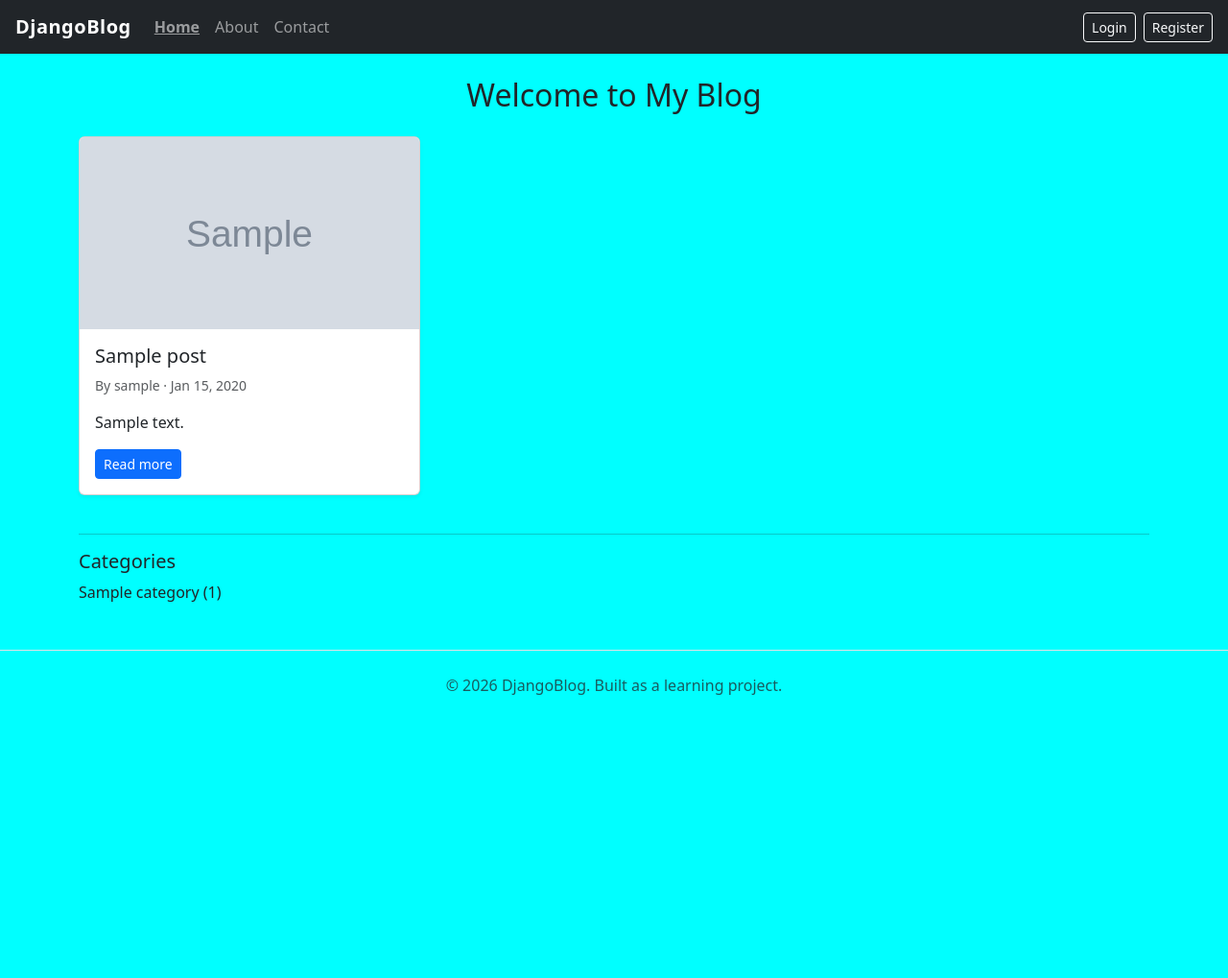
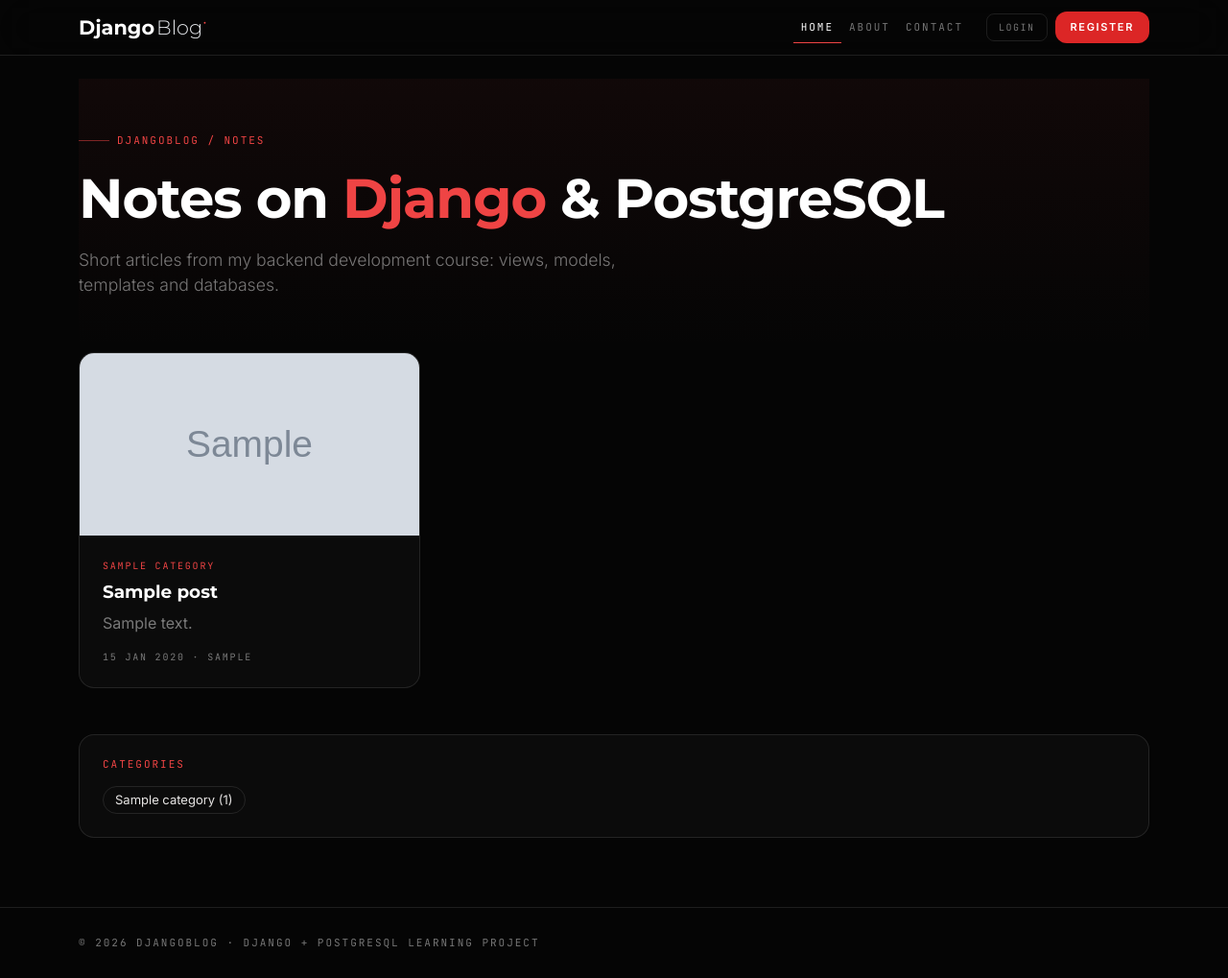
Before and after one commit to DishanSPX/DJANGOBLOG, a Django app: page / in a window 1280 px wide. Shown: the whole page at 96% size. Before the commit the page ends 724 px from the top, so only its background shows below. Run offline with Django 5.2, Linux system fonts and the light colour scheme; tables that the repository leaves empty hold one stand-in row (values such as "Sample post"); grey boxes marked "Sample" are stand-in pictures.

Commit message:
Update Project

```diff
--- a/blog/static/blog/css/style.css
+++ b/blog/static/blog/css/style.css
@@ -1,13 +1,31 @@
-body {
-    background-color: aqua;
-}
-
-.navbar-brand {
-    font-weight: bold;
-    letter-spacing: 0.5px;
-}
-
-.card-img-top {
-  height: 200px;
-  object-fit: cover;
-}
+:root{--bg:#050505;--panel:#0b0b0b;--border:rgba(255,255,255,.1);--fg:#e7e5e4;--heading:#fff;--muted:rgba(255,255,255,.45);--red:#ef4444;--red6:#dc2626}
+html,body{background:var(--bg);color:var(--fg);font-family:Inter,system-ui,sans-serif}
+a{color:var(--red);text-decoration:none}a:hover{color:#f87171}
+h1,h2,h3,h4,h5{font-family:Montserrat,sans-serif;color:var(--heading)}
+.mono{font-family:"JetBrains Mono",ui-monospace,monospace;text-transform:uppercase;letter-spacing:.18em;font-size:11px}
+.tiny{font-size:10px}.muted{color:var(--muted)!important}.red{color:var(--red)!important}
+.site-nav{background:rgba(5,5,5,.8);backdrop-filter:blur(24px);border-bottom:1px solid var(--border)}
+.brand{font-family:Montserrat,sans-serif;font-size:1.3rem}.brand .b1{font-weight:700;color:#fff}.brand .b2{font-weight:300;color:#e5e7eb;margin-left:2px}.brand sup{color:var(--red)}
+.site-nav .nav-link{color:var(--muted)}.site-nav .nav-link:hover{color:#fff}.site-nav .nav-link.active{color:#fff;border-bottom:1px solid var(--red)}
+.btn-ghost{display:inline-block;border:1px solid var(--border);border-radius:8px;padding:6px 12px;background:transparent;color:var(--muted);font-family:"JetBrains Mono",monospace;font-size:10px;text-transform:uppercase;letter-spacing:.15em}
+.btn-ghost:hover{border-color:rgba(239,68,68,.4);color:var(--red)}.btn-ghost.danger{color:#f87171}
+.btn-red,.btn-primary{display:inline-block;background:var(--red6);border:0;border-radius:12px;padding:8px 16px;color:#fff;font-size:11px;font-weight:700;text-transform:uppercase;letter-spacing:.15em}.btn-red:hover,.btn-primary:hover{background:var(--red);color:#fff}
+.hero{padding:56px 0 40px;background:linear-gradient(to bottom,rgba(239,68,68,.05),transparent)}
+.eyebrow{display:flex;align-items:center;gap:8px;margin-bottom:20px}.eyebrow .line{width:32px;height:1px;background:rgba(239,68,68,.5)}
+.hero-title{font-weight:700;font-size:clamp(2.2rem,5vw,3.6rem);line-height:1.1;letter-spacing:-.02em}
+.hero-sub{max-width:640px;margin-top:20px;font-size:1.1rem;font-weight:300;color:rgba(255,255,255,.45)}
+.post-card{background:var(--panel);border:1px solid var(--border);border-radius:16px;overflow:hidden;transition:.3s}
+.post-card:hover{transform:translateY(-4px);border-color:rgba(239,68,68,.4);box-shadow:0 0 40px rgba(220,38,38,.15)}
+.thumb img,.noimg{width:100%;height:190px;object-fit:cover;display:block}
+.noimg{display:flex;align-items:center;justify-content:center;background:radial-gradient(circle at 30% 20%,rgba(220,38,38,.35),transparent 60%),#111;color:rgba(255,255,255,.6)}
+.card-h{font-size:1.15rem;font-weight:700;line-height:1.3}.card-h a{color:#fff}.card-h a:hover{color:var(--red)}
+.panel{background:var(--panel);border:1px solid var(--border);border-radius:16px;padding:24px}
+.chip{border:1px solid var(--border);border-radius:999px;padding:4px 12px;font-size:13px;color:var(--fg)}
+.article{max-width:760px}.article-title{font-size:clamp(2rem,4vw,3rem)}.article-img{width:100%;border-radius:16px;border:1px solid var(--border)}
+.article-body{font-size:1.05rem;line-height:1.8;color:#d6d3d1}
+.site-footer{border-top:1px solid var(--border);padding:28px 0;margin-top:48px;color:var(--muted)}
+.card,.form-control,.form-select,.list-group-item{background:var(--panel);color:var(--fg);border-color:var(--border)}
+.form-control:focus,.form-select:focus{background:#111;color:#fff;border-color:rgba(239,68,68,.5);box-shadow:none}
+.form-label,label{color:var(--fg)}.text-muted{color:var(--muted)!important}
+.pagination .page-link{background:var(--panel);border-color:var(--border);color:var(--fg)}.pagination .active .page-link{background:var(--red6);border-color:var(--red6)}
+.alert{border-radius:12px}
--- a/blog/templates/blog/base.html
+++ b/blog/templates/blog/base.html
@@ -3,50 +3,46 @@
 <html lang="en">
 <head>
   <meta charset="UTF-8">
+  <meta name="viewport" content="width=device-width, initial-scale=1">
   <title>{% block title %}DjangoBlog{% endblock %}</title>
+  <link rel="preconnect" href="https://fonts.googleapis.com">
+  <link href="https://fonts.googleapis.com/css2?family=Inter:wght@300;400;600&family=Montserrat:wght@300;700&family=JetBrains+Mono:wght@400;700&display=swap" rel="stylesheet">
   <link href="https://cdn.jsdelivr.net/npm/bootstrap@5.3.3/dist/css/bootstrap.min.css" rel="stylesheet">
   <link rel="stylesheet" href="{% static 'blog/css/style.css' %}">
 </head>
 <body>
-  <nav class="navbar navbar-expand-lg navbar-dark bg-dark px-3">
-    <a class="navbar-brand" href="{% url 'home' %}">DjangoBlog</a>
-    <button class="navbar-toggler" type="button" data-bs-toggle="collapse" data-bs-target="#navMenu">
-      <span class="navbar-toggler-icon"></span>
-    </button>
-    <div class="collapse navbar-collapse" id="navMenu">
-      <div class="navbar-nav me-auto">
-        <a class="nav-link {% if request.resolver_match.url_name == 'home' %}fw-bold text-decoration-underline{% endif %}" href="{% url 'home' %}">Home</a>
-        <a class="nav-link {% if request.resolver_match.url_name == 'about' %}fw-bold text-decoration-underline{% endif %}" href="{% url 'about' %}">About</a>
-        <a class="nav-link {% if request.resolver_match.url_name == 'contact' %}fw-bold text-decoration-underline{% endif %}" href="{% url 'contact' %}">Contact</a>
-      </div>
-      <div class="navbar-nav">
-        {% if request.user.is_authenticated %}
-          <a class="btn btn-outline-light btn-sm me-2 my-1" href="{% url 'post_create' %}">New Post</a>
-          <a class="nav-link {% if request.resolver_match.url_name == 'my_posts' %}fw-bold text-decoration-underline{% endif %}" href="{% url 'my_posts' %}">My Posts</a>
-          <span class="navbar-text text-white me-2">Hi, {{ request.user.username }}</span>
-          <form method="post" action="{% url 'logout' %}" class="d-inline">
-            {% csrf_token %}
-            <button type="submit" class="btn btn-outline-light btn-sm my-1">Logout</button>
-          </form>
-        {% else %}
-          <a class="btn btn-outline-light btn-sm me-2 my-1" href="{% url 'login' %}">Login</a>
-          <a class="btn btn-outline-light btn-sm my-1" href="{% url 'register' %}">Register</a>
-        {% endif %}
+  <nav class="navbar navbar-expand-lg navbar-dark site-nav sticky-top">
+    <div class="container">
+      <a class="navbar-brand brand" href="{% url 'home' %}"><span class="b1">Django</span><span class="b2">Blog</span><sup>&bull;</sup></a>
+      <button class="navbar-toggler" type="button" data-bs-toggle="collapse" data-bs-target="#navMenu"><span class="navbar-toggler-icon"></span></button>
+      <div class="collapse navbar-collapse" id="navMenu">
+        <div class="navbar-nav ms-auto me-3">
+          <a class="nav-link mono {% if request.resolver_match.url_name == 'home' %}active{% endif %}" href="{% url 'home' %}">Home</a>
+          <a class="nav-link mono {% if request.resolver_match.url_name == 'about' %}active{% endif %}" href="{% url 'about' %}">About</a>
+          <a class="nav-link mono {% if request.resolver_match.url_name == 'contact' %}active{% endif %}" href="{% url 'contact' %}">Contact</a>
+          {% if request.user.is_authenticated %}<a class="nav-link mono {% if request.resolver_match.url_name == 'my_posts' %}active{% endif %}" href="{% url 'my_posts' %}">My Posts</a>{% endif %}
+        </div>
+        <div class="d-flex align-items-center gap-2">
+          {% if request.user.is_authenticated %}
+            <a class="btn-ghost" href="{% url 'post_create' %}">New Post</a>
+            <span class="mono muted small">Hi, {{ request.user.username }}</span>
+            <form method="post" action="{% url 'logout' %}" class="d-inline">{% csrf_token %}<button type="submit" class="btn-ghost">Logout</button></form>
+          {% else %}
+            <a class="btn-ghost" href="{% url 'login' %}">Login</a>
+            <a class="btn-red" href="{% url 'register' %}">Register</a>
+          {% endif %}
+        </div>
       </div>
     </div>
   </nav>
   {% if messages %}
-    <div class="container mt-3">
-      {% for message in messages %}
-        <div class="alert alert-{{ message.tags }}">{{ message }}</div>
-      {% endfor %}
-    </div>
+    <div class="container mt-3">{% for message in messages %}<div class="alert alert-{{ message.tags }}">{{ message }}</div>{% endfor %}</div>
   {% endif %}
-  <div class="container mt-4">
+  <main class="container py-4">
     {% block content %}{% endblock %}
-  </div>
-  <footer class="text-center text-muted py-4 mt-5 border-top">
-    <p>&copy; 2026 DjangoBlog. Built as a learning project.</p>
+  </main>
+  <footer class="site-footer">
+    <div class="container mono">&copy; 2026 DjangoBlog &middot; Django + PostgreSQL learning project</div>
   </footer>
   <script src="https://cdn.jsdelivr.net/npm/bootstrap@5.3.3/dist/js/bootstrap.bundle.min.js"></script>
 </body>
--- a/blog/templates/blog/partials/_post_card.html
+++ b/blog/templates/blog/partials/_post_card.html
@@ -1,19 +1,16 @@
-<div class="col-md-4 mb-4">
-  <div class="card h-100 shadow-sm">
-    {% if post.cover_image %}
-      <img src="{{ post.cover_image.url }}" class="card-img-top" alt="{{ post.title }}">
-    {% else %}
-      <div class="bg-secondary text-white text-center py-5">No Image</div>
-    {% endif %}
-    <div class="card-body">
-      <h5 class="card-title">{{ post.title }}</h5>
-      <p class="text-muted small">By {{ post.author.username }} · {{ post.created_at|date:"M d, Y" }}</p>
-      <p class="card-text">{{ post.content|truncatewords:20 }}</p>
-      <a href="{% url 'post_detail' post.slug %}" class="btn btn-primary btn-sm">Read more</a>
+<div class="col-md-6 col-lg-4">
+  <article class="post-card h-100">
+    <a href="{% url 'post_detail' post.slug %}" class="thumb">
+      {% if post.cover_image %}<img src="{{ post.cover_image.url }}" alt="{{ post.title }}">{% else %}<div class="noimg mono">{{ post.category.name|default:"Post" }}</div>{% endif %}
+    </a>
+    <div class="p-4">
+      {% if post.category %}<div class="mono red tiny mb-2">{{ post.category.name }}</div>{% endif %}
+      <h3 class="card-h"><a href="{% url 'post_detail' post.slug %}">{{ post.title }}</a></h3>
+      <p class="muted">{{ post.content|truncatewords:20 }}</p>
+      <div class="mono tiny muted">{{ post.created_at|date:"d M Y" }} &middot; {{ post.author.username }}</div>
       {% if post.author == request.user %}
-        <a href="{% url 'post_edit' post.slug %}" class="btn btn-outline-secondary btn-sm">Edit</a>
-        <a href="{% url 'post_delete' post.slug %}" class="btn btn-outline-danger btn-sm">Delete</a>
+        <div class="mt-3 d-flex gap-2"><a href="{% url 'post_edit' post.slug %}" class="btn-ghost">Edit</a><a href="{% url 'post_delete' post.slug %}" class="btn-ghost danger">Delete</a></div>
       {% endif %}
     </div>
-  </div>
+  </article>
 </div>
--- a/blog/templates/blog/post_list.html
+++ b/blog/templates/blog/post_list.html
@@ -1,24 +1,23 @@
 {% extends "blog/base.html" %}
 {% block title %}Home{% endblock %}
 {% block content %}
-<h2 class="text-center mb-4">Welcome to My Blog</h2>
-<div class="row">
+<section class="hero">
+  <div class="eyebrow"><span class="line"></span><span class="mono red">DjangoBlog / Notes</span></div>
+  <h1 class="hero-title">Notes on <span class="red">Django</span> &amp; PostgreSQL</h1>
+  <p class="hero-sub">Short articles from my backend development course: views, models, templates and databases.</p>
+</section>
+<div class="row g-4">
   {% for post in page_obj %}
     {% include "blog/partials/_post_card.html" %}
   {% empty %}
-    <div class="col-12">
-      <p class="text-center text-muted py-5">No posts yet – <a href="{% url 'post_create' %}">write the first one!</a></p>
-    </div>
+    <div class="col-12"><p class="text-center muted py-5">No posts yet. <a href="{% url 'post_create' %}">Write the first one!</a></p></div>
   {% endfor %}
 </div>
-
 {% include "blog/partials/_pagination.html" %}
-
-<hr>
-<h5>Categories</h5>
-<ul class="list-unstyled">
-  {% for category in categories %}
-    <li>{{ category.name }} ({{ category.posts.count }})</li>
-  {% endfor %}
-</ul>
+<div class="panel mt-5">
+  <h5 class="mono red mb-3">Categories</h5>
+  <div class="d-flex flex-wrap gap-2">
+    {% for category in categories %}<span class="chip">{{ category.name }} ({{ category.posts.count }})</span>{% endfor %}
+  </div>
+</div>
 {% endblock %}
--- a/blog/views.py
+++ b/blog/views.py
@@ -16,7 +16,11 @@ class PostListView(ListView):
     paginate_by = 6
 
     def get_queryset(self):
-        return Post.objects.filter(status="published").order_by("-created_at")
+        qs = Post.objects.filter(status="published").order_by("-created_at")
+        category_slug = self.request.GET.get("category")
+        if category_slug:
+            qs = qs.filter(category__name__iexact=category_slug)
+        return qs
 
     def get_context_data(self, **kwargs):
         context = super().get_context_data(**kwargs)
```
Also changed, not shown: blog/templates/blog/post_detail.html (+11 -10 lines), media/post_covers/71-KfJZScdL_z8cJAVD._AC_UF10001000_QL80_.jpg (added), media/post_covers/wifi-pineapple-mk7-ac_1200x_sF59DVc.jpg (added), 1 other file.
